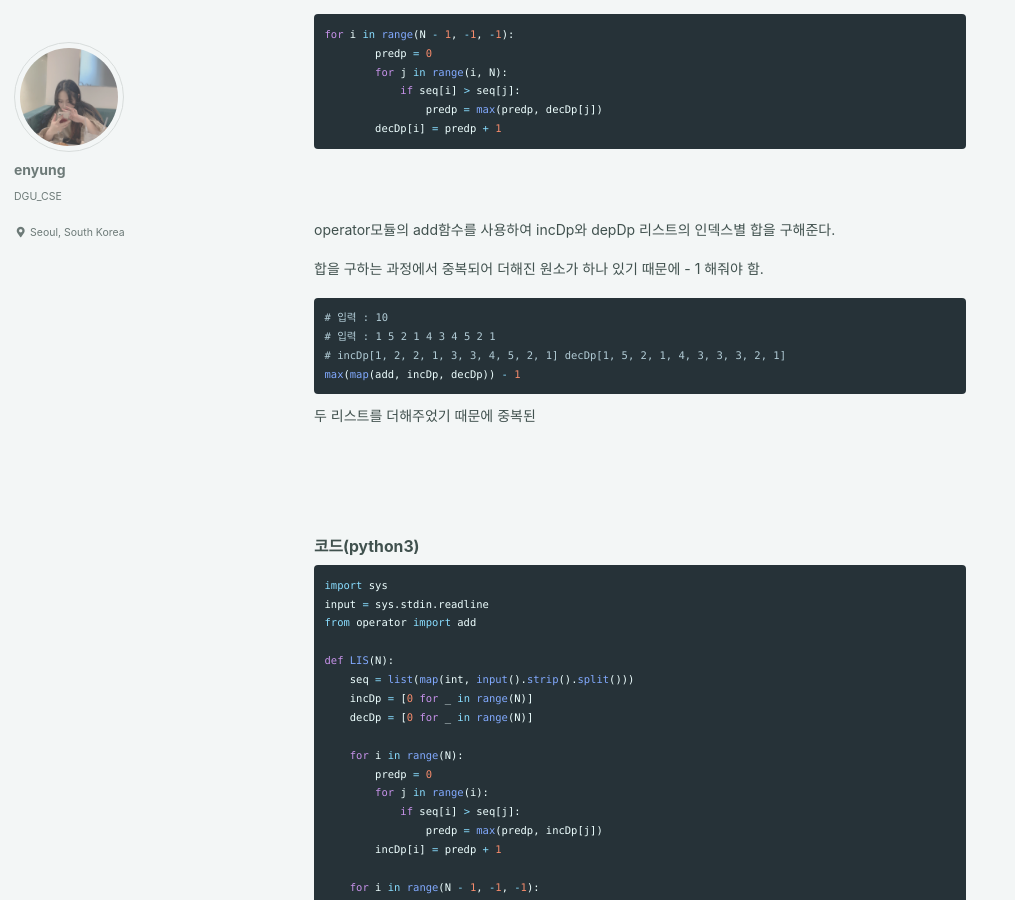
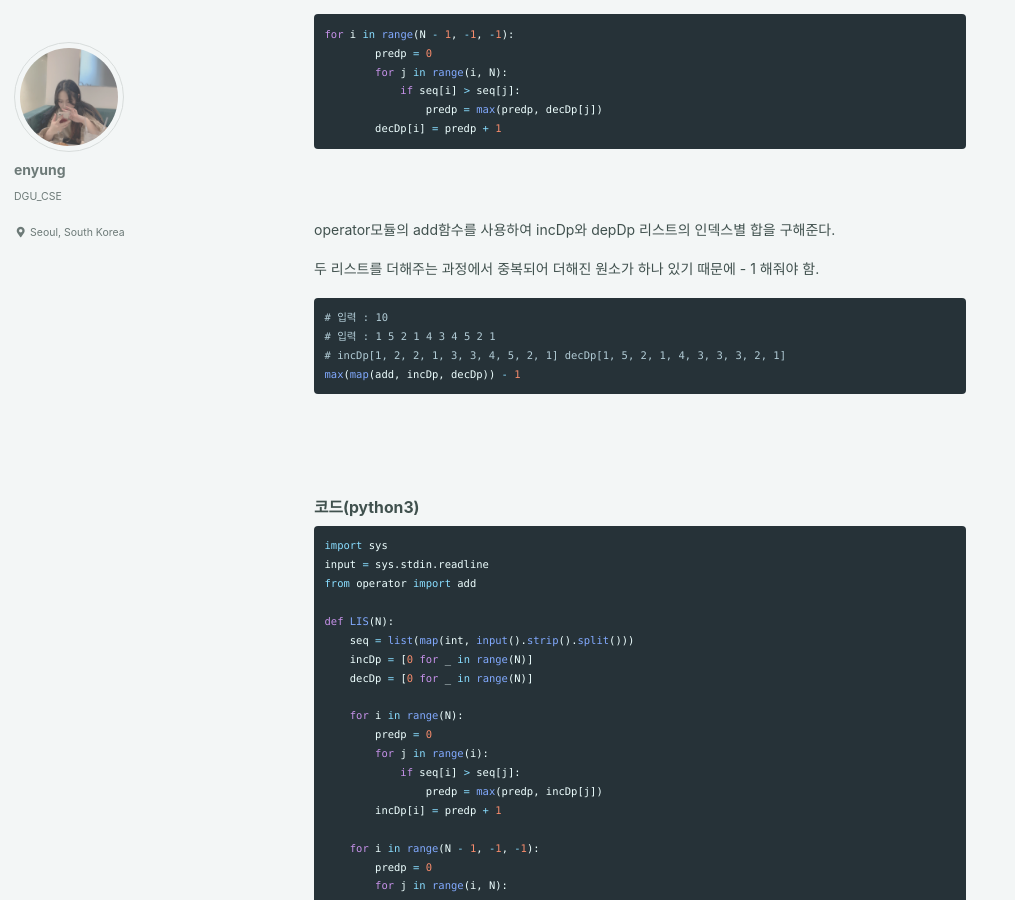
Before and after one commit to eyl056/enyungBlog, a Jekyll site: the page built from _posts/2021-03-03-백준11054.md, in a window 1280 px wide and 900 px high, scrolled down 1441 px. Shown: the whole window, without its empty margins (0-1015 px from the left). Built offline with Jekyll 4.4.1, drawn with Linux system fonts in a browser that asks for light colours; cached includes are drawn as plain includes.

Commit message:
Update 2021-03-03-백준11054.md

````diff
--- a/_posts/2021-03-03-백준11054.md
+++ b/_posts/2021-03-03-백준11054.md
@@ -75,7 +75,7 @@ for i in range(N - 1, -1, -1):
 
 operator모듈의 add함수를 사용하여 incDp와 depDp 리스트의 인덱스별 합을 구해준다.
 
-합을 구하는 과정에서 중복되어 더해진 원소가 하나 있기 때문에 - 1 해줘야 함.
+두 리스트를 더해주는 과정에서 중복되어 더해진 원소가 하나 있기 때문에 - 1 해줘야 함.
 
 ```python
 # 입력 : 10
@@ -84,7 +84,7 @@ operator모듈의 add함수를 사용하여 incDp와 depDp 리스트의 인덱
 max(map(add, incDp, decDp)) - 1
 ```
 
-두 리스트를 더해주었기 때문에 중복된
+
 
 <br><br><br>
 
````
